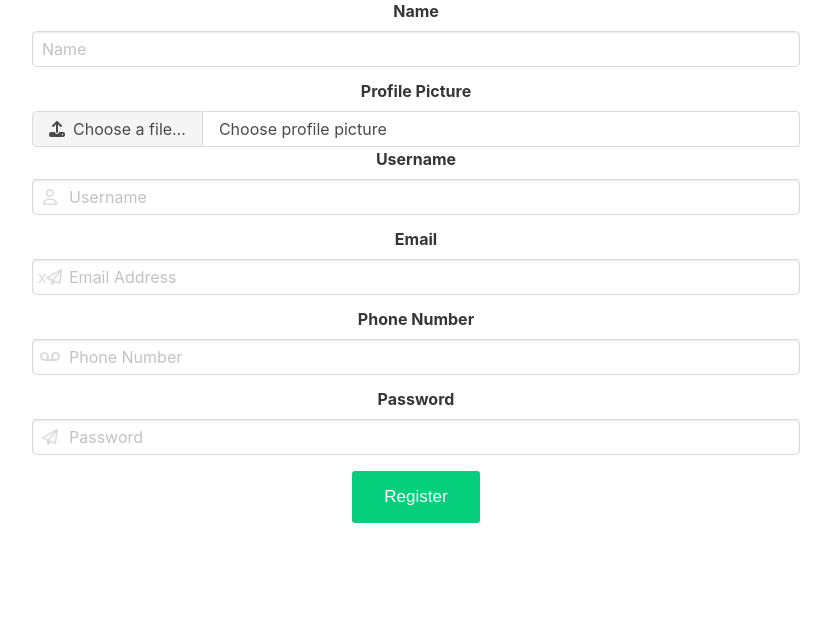
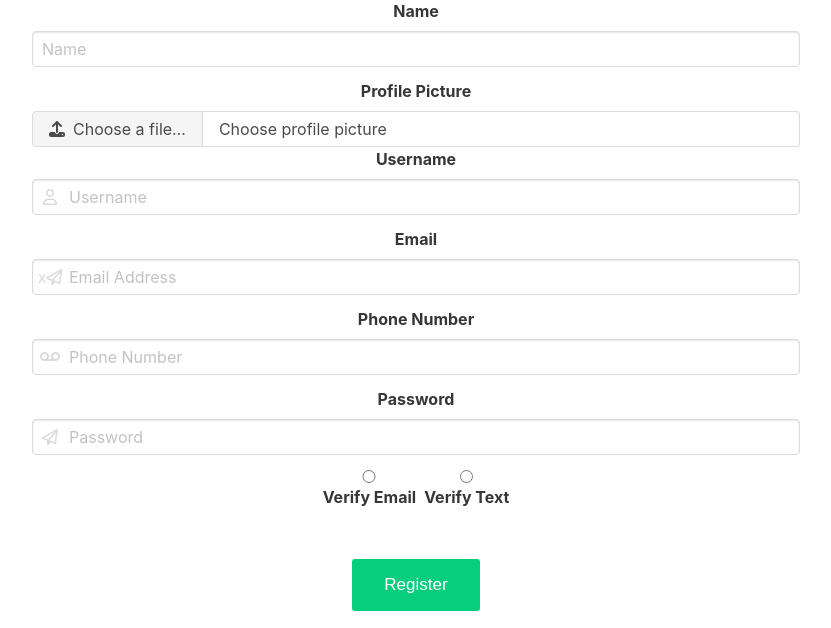
Before and after one commit to iresharma/Flask-pro1, a Flask app: page /registerPortal in a window 1280 px wide. Shown: the part 172-800 px from the top of the page, without its empty margins (224-1055 px from the left). Run offline with Flask 2, Linux system fonts and the light colour scheme; some libraries are stand-ins or nearby versions; some web fonts are replaced.

Commit message:
Add files via upload

```diff
--- a/DATA/content.txt
+++ b/DATA/content.txt
@@ -1,3 +1,3 @@
 To verify your Email please click on the link below
 
-http://127.0.0.1:4000/verify
+http://127.0.0.1:4000/verifyEmail
--- /dev/null
+++ b/DATA/contentSMS.txt
@@ -0,0 +1 @@
+To verify your SMS please enter the OTP below to register
--- /dev/null
+++ b/DATA/credential.json
@@ -0,0 +1,5 @@
+{
+    "passG" : "poCrov-qawzyt-myjna6",
+    "twiAccSid" : "AC7ed21b13e0392c9d8b17ae19100c3cf3",
+    "twiAccToken" : "9f9ea801165ddc17448de17aefe4570b"
+}
--- a/DATA/user.json
+++ b/DATA/user.json
@@ -1 +1 @@
-{"iresharma": {"password": "iresharma88", "name": "Iresh", "tel": "+91-8582871444", "email": "iresh.sharma8@gmail.com", "pic": ""}, "IRESHARMA": {"password": "hygwi3-cacryv-xyvMig", "name": "iresh", "tel": "12345678", "email": "iresh.sharma8@gmail.com", "pic": ""}}
+{"iresharma": {"password": "iresharma88", "name": "Iresh", "tel": "+91-8582871444", "email": "iresh.sharma8@gmail.com", "pic": ""}, "IRESHARMA": {"password": "hygwi3-cacryv-xyvMig", "name": "iresh", "tel": "12345678", "email": "iresh.sharma8@gmail.com", "pic": ""}, "iirreeesshh": {"password": "sdfsaf", "name": "iirr", "tel": "8582871444", "email": "iresh.sharma8@gmail.com", "pic": ""}}
--- a/app.py
+++ b/app.py
@@ -21,6 +21,14 @@ import json
 
 from smtplib import SMTP
 from email.mime.text import MIMEText as text
+
+#importing modules to enable sms verficatio
+
+from twilio.rest import Client
+
+#importing random module to generator OTP
+
+import random
 
 #initializing
 
@@ -48,17 +56,22 @@ def register():
         b = request.files
 
     c = tempJSON(k)
-
+    print(k)
     with open('DATA/temp.json','w') as fp:
         json.dump(c,fp)
 
-    sendEmail(k['email'], k['password'], k['username'])
+    if 'vermail' in k.keys():
+        sendEmail(k['email'], k['password'], k['username'])
+        return render_template('checkMail.html')
+    else:
+        sendSMS(k['username'])
+        render_template('OTPCheck.html', username = k['username'])
 
-    return render_template('checkMail.html')
+
 
 #verification Logic
 
-@app.route('/verify/<user>')
+@app.route('/verifyEmail/<user>')
 def verify(user):
     f = open('DATA/user.json', 'r')
     di = eval(f.read())
@@ -91,6 +104,8 @@ def valv():
     di = eval(f.read())
     f.close()
 
+    print(k)
+
     if k['username'] not in di.keys():
         error = 'user not available'
         return render_template('natAvailable.html')
@@ -109,12 +124,16 @@ def valv():
 
 def sendEmail(to, pp, uu):
     content = open('DATA/content.txt', 'r')
-    l = open('DATA/passG.txt', 'r')
+    l = open('DATA/credential.json', 'r')
+
+    j = eval(l.read())
+
+    l.close()
 
     server = SMTP('smtp.gmail.com', 587)
     server.ehlo()
     server.starttls()
-    server.login('iresharmacodes@gmail.com',l.read())
+    server.login('iresharmacodes@gmail.com', j['passG'])
 
     m = text(content.read() + '/' +  uu + '\n\n Thank You')
 
@@ -122,9 +141,37 @@ def sendEmail(to, pp, uu):
     m['From'] = 'iresharmacodes@gmail.com'
     m['To'] = to
 
+    content.close()
+
     server.sendmail('iresharmacodes@gmail.com', to, m.as_string())
 
-#function for writing tojson File
+#function to send sms
+def sendSMS(uu):
+    l = open('DATA/credential.json', 'r')
+    j = eval(l.read())
+    l.close()
+
+    k = open('DATA/temp.json', 'r')
+    b = eval(k.read())
+    k.close()
+
+    a = open('DATA/contentSMS.txt', 'r')
+
+    client = Client(j['twiAccSid'], j['twiAccToken'])
+
+    b[uu]['OTP'] = random.choice(range(100000,1000000))
+
+    k = open('DATA/temp.json', 'w')
+    json.dump(b,k)
+    k.close()
+
+    meassage = client.messages.create(
+        from_ ='+12512946865',
+        to = b[uu]['tel'],
+        body = '\n' + str(b[uu]['OTP']) +'\n\n Thank you'
+    )
+
+#function for writing to json File
 
 def tempJSON(k):
 
@@ -136,8 +183,6 @@ def tempJSON(k):
     di[k['username']]['email'] = k['email']
     di[k['username']]['pic'] = ''
 
-    print(di)
-
     return di
 
 
--- a/static/registerPortal.css
+++ b/static/registerPortal.css
@@ -119,3 +119,23 @@ input[type = "file"]:hover {
     margin-right: 20%;
     width: 60%;
 }
+
+input[type="radio"] {
+    margin-left: 20%;
+    margin-right: 20%;
+    width: 60%;
+}
+
+input[type = "radio"]:focus {
+    border-color: #06CE7C !important;
+}
+
+input[type = "radio"]:hover {
+    border-color: turquoise !important;
+}
+
+.jj {
+    display: flex;
+    justify-content: center;
+    align-items: center;
+}
--- a/templates/registerPortal.html
+++ b/templates/registerPortal.html
@@ -64,6 +64,17 @@
                 <input class="input" name="password" type="password" placeholder="Password">
             </div>
         </div>
+        <div class="control jj">
+            <label class="radio">
+              <input type="radio" name="vermail">
+             <label class="label">Verify Email</label>
+            </label>
+            <label class="radio">
+              <input type="radio" name="vertext">
+              <label class="label">Verify Text</label>
+            </label>
+          </div>
+        <br><br>
         <input class="put" type="submit" value="Register">
     </form>
 </div>
```
Also changed, not shown: DATA/temp.json (+1 -10 lines), templates/OTPCheck.html (added, +17 -0 lines).
